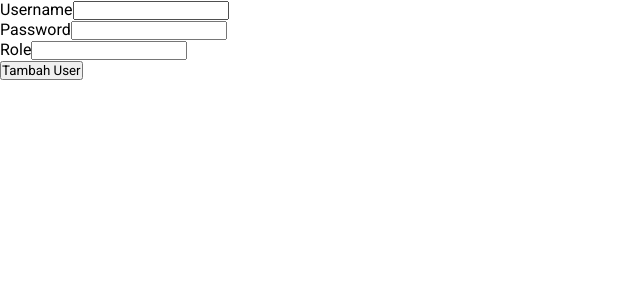
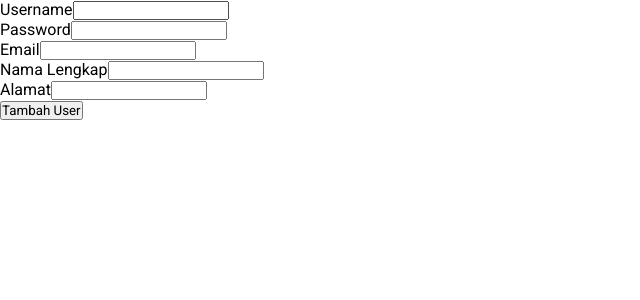
Before and after one commit to Roid-obi/Grobi, a Next.js app: page /register in a window 1280 px wide. Shown: the top 300 px of the page, without its empty margins (0-640 px from the left). Built offline with nearby package versions, Linux system fonts and the light colour scheme.

Commit message:
update: form register

```diff
--- a/app/register/page.tsx
+++ b/app/register/page.tsx
@@ -1,6 +1,6 @@
 "use client";
 import React, { useState, ChangeEvent, FormEvent } from "react";
-import { ref, push, set, Database } from "firebase/database";
+import { ref, push, set } from "firebase/database";
 import database from "@/firebaseConfig";
 
 interface RegisterProps {
@@ -10,13 +10,18 @@ interface RegisterProps {
 interface User {
   username: string;
   password: string;
-  role: string;
+  email: string;
+  fullName: string;
+  address: string;
+  role: string; // Tambah properti role
 }
 
 const Register: React.FC<RegisterProps> = () => {
   const [username, setUsername] = useState<string>("");
   const [password, setPassword] = useState<string>("");
-  const [role, setRole] = useState<string>("");
+  const [email, setEmail] = useState<string>("");
+  const [fullName, setFullName] = useState<string>("");
+  const [address, setAddress] = useState<string>("");
 
   const handleUsernameChange = (e: ChangeEvent<HTMLInputElement>) => {
     setUsername(e.target.value);
@@ -26,8 +31,16 @@ const Register: React.FC<RegisterProps> = () => {
     setPassword(e.target.value);
   };
 
-  const handleRoleChange = (e: ChangeEvent<HTMLInputElement>) => {
-    setRole(e.target.value);
+  const handleEmailChange = (e: ChangeEvent<HTMLInputElement>) => {
+    setEmail(e.target.value);
+  };
+
+  const handleFullNameChange = (e: ChangeEvent<HTMLInputElement>) => {
+    setFullName(e.target.value);
+  };
+
+  const handleAddressChange = (e: ChangeEvent<HTMLInputElement>) => {
+    setAddress(e.target.value);
   };
 
   const addUserToDatabase = async (e: FormEvent<HTMLFormElement>) => {
@@ -39,16 +52,22 @@ const Register: React.FC<RegisterProps> = () => {
     const newUser: User = {
       username: username,
       password: password,
-      role: role,
+      email: email,
+      fullName: fullName,
+      address: address,
+      role: "user", // Set role ke "user"
     };
 
     try {
       await set(newUserRef, newUser);
       console.log("User berhasil ditambahkan ke database");
 
+      // Reset state setelah submit berhasil
       setUsername("");
       setPassword("");
-      setRole("");
+      setEmail("");
+      setFullName("");
+      setAddress("");
     } catch (error) {
       console.error("Error menambahkan user ke database:", error);
     }
@@ -79,12 +98,34 @@ const Register: React.FC<RegisterProps> = () => {
       </div>
 
       <div>
-        <label htmlFor="role">Role</label>
+        <label htmlFor="email">Email</label>
+        <input
+          type="email"
+          id="email"
+          value={email}
+          onChange={handleEmailChange}
+          required
+        />
+      </div>
+
+      <div>
+        <label htmlFor="fullName">Nama Lengkap</label>
         <input
           type="text"
-          id="role"
-          value={role}
-          onChange={handleRoleChange}
+          id="fullName"
+          value={fullName}
+          onChange={handleFullNameChange}
+          required
+        />
+      </div>
+
+      <div>
+        <label htmlFor="address">Alamat</label>
+        <input
+          type="text"
+          id="address"
+          value={address}
+          onChange={handleAddressChange}
           required
         />
       </div>
```
